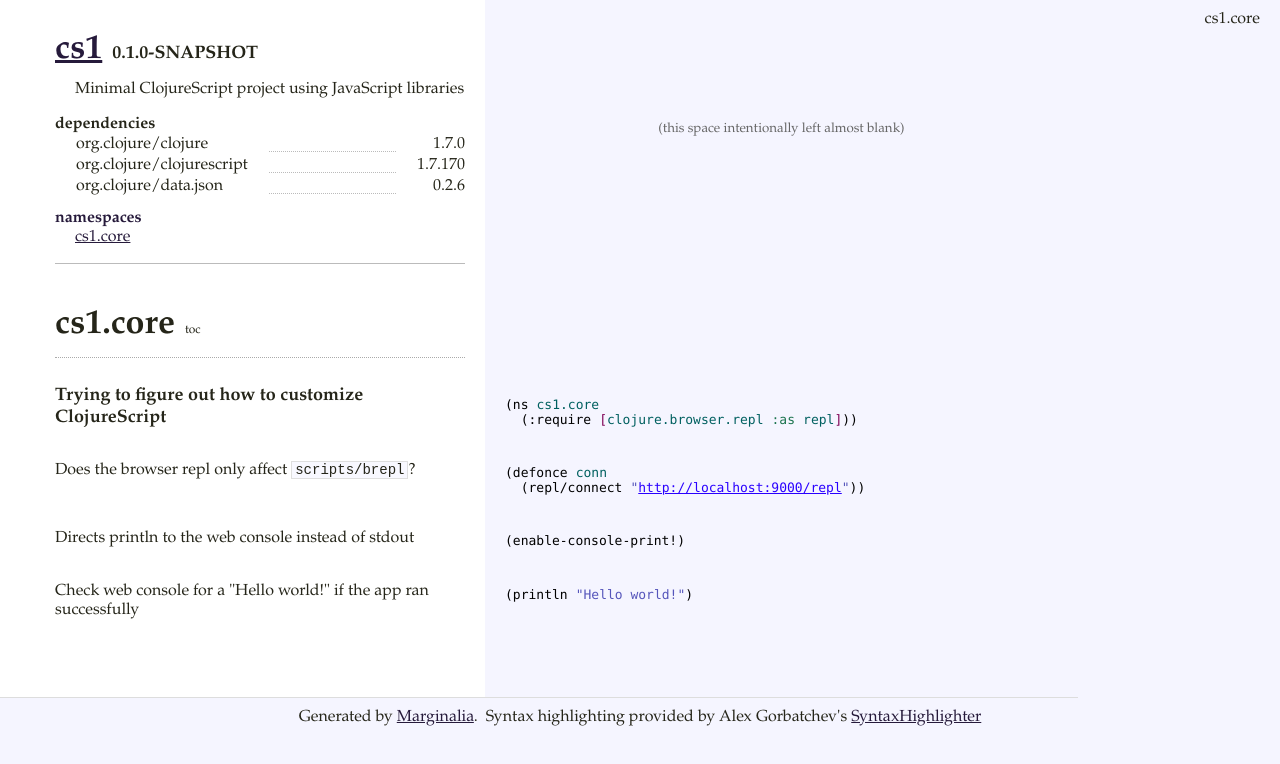
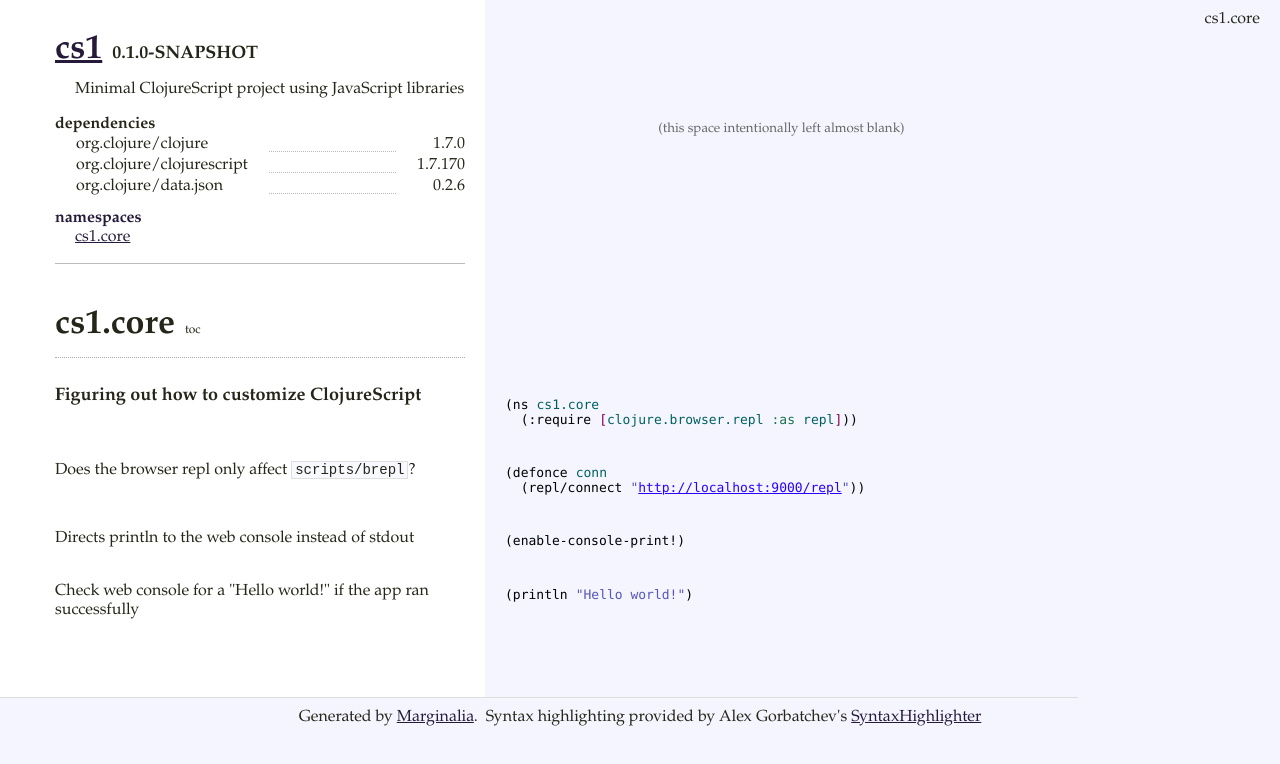
Before and after one commit to defn/cs1, a plain HTML site: page index.html in a window 1280 px wide. Drawn offline with Linux system fonts and the light colour scheme.

Commit message:
generate docs directly to index.html

```diff
--- a/uberdoc.html
+++ b/index.html
@@ -2866,7 +2866,7 @@ net.brehaut.ClojureTools = (function (SH) {
   };
 })(SyntaxHighlighter);
 </script><title>cs1 -- Marginalia</title></head><body><table><tr><td class="docs"><div class="header"><h1 class="project-name"><a href="http://defn.github.io/cs1">cs1</a></h1><h2 class="project-version">0.1.0-SNAPSHOT</h2><br /><p>Minimal ClojureScript project using JavaScript libraries</p>
-</div><div class="dependencies"><h3>dependencies</h3><table><tr><td class="dep-name">org.clojure/clojure</td><td class="dotted"><hr /></td><td class="dep-version">1.7.0</td></tr><tr><td class="dep-name">org.clojure/clojurescript</td><td class="dotted"><hr /></td><td class="dep-version">1.7.170</td></tr><tr><td class="dep-name">org.clojure/data.json</td><td class="dotted"><hr /></td><td class="dep-version">0.2.6</td></tr></table></div></td><td class="codes" style="text-align: center; vertical-align: middle;color: #666;padding-right:20px"><br /><br /><br />(this space intentionally left almost blank)</td></tr><tr><td class="docs"><div class="toc"><a name="toc"><h3>namespaces</h3></a><ul><li><a href="#cs1.core">cs1.core</a></li></ul></div></td><td class="codes">&nbsp;</td></tr><tr><td class="docs"><div class="docs-header"><a class="anchor" href="#cs1.core" name="cs1.core"><h1 class="project-name">cs1.core</h1><a class="toc-link" href="#toc">toc</a></a></div></td><td class="codes" /></tr><tr><td class="docs"><h2>Trying to figure out how to customize ClojureScript</h2>
+</div><div class="dependencies"><h3>dependencies</h3><table><tr><td class="dep-name">org.clojure/clojure</td><td class="dotted"><hr /></td><td class="dep-version">1.7.0</td></tr><tr><td class="dep-name">org.clojure/clojurescript</td><td class="dotted"><hr /></td><td class="dep-version">1.7.170</td></tr><tr><td class="dep-name">org.clojure/data.json</td><td class="dotted"><hr /></td><td class="dep-version">0.2.6</td></tr></table></div></td><td class="codes" style="text-align: center; vertical-align: middle;color: #666;padding-right:20px"><br /><br /><br />(this space intentionally left almost blank)</td></tr><tr><td class="docs"><div class="toc"><a name="toc"><h3>namespaces</h3></a><ul><li><a href="#cs1.core">cs1.core</a></li></ul></div></td><td class="codes">&nbsp;</td></tr><tr><td class="docs"><div class="docs-header"><a class="anchor" href="#cs1.core" name="cs1.core"><h1 class="project-name">cs1.core</h1><a class="toc-link" href="#toc">toc</a></a></div></td><td class="codes" /></tr><tr><td class="docs"><h2>Figuring out how to customize ClojureScript</h2>
 </td><td class="codes"><pre class="brush: clojure">(ns cs1.core
   (:require [clojure.browser.repl :as repl]))</pre></td></tr><tr><td class="docs"><p>Does the browser repl only affect <code>scripts/brepl</code>?</p>
 </td><td class="codes"><pre class="brush: clojure">(defonce conn
```
